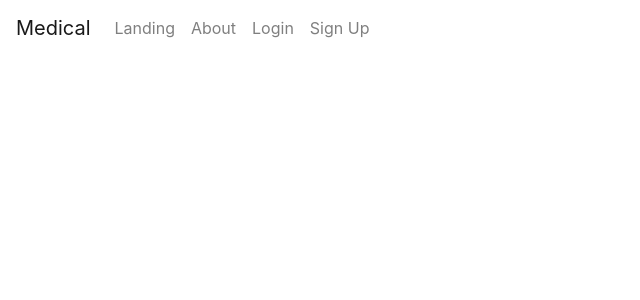
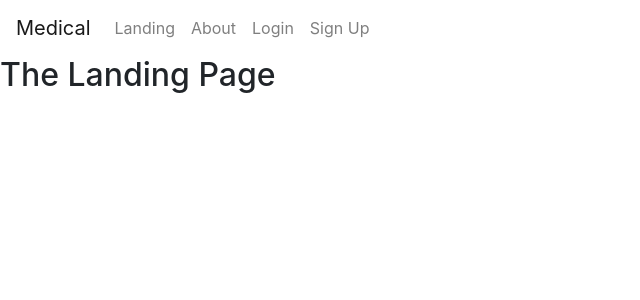
Before and after one commit to theMVPshop/dt04, a React (Create React App) app in the folder mvpjob/: page / in a window 1280 px wide. Shown: the top 300 px of the page, without its empty margins (0-640 px from the left). Built offline with nearby package versions, Linux system fonts and the light colour scheme.

Commit message:
deleted pkg json

```diff
--- a/mvpjob/src/Components/LandingPage.js
+++ b/mvpjob/src/Components/LandingPage.js
@@ -7,6 +7,7 @@ const LandingPage=()=>{
 
         <div>
         <Navigation />
+       <h2>The Landing Page</h2>
  </div>
 
     )
```
